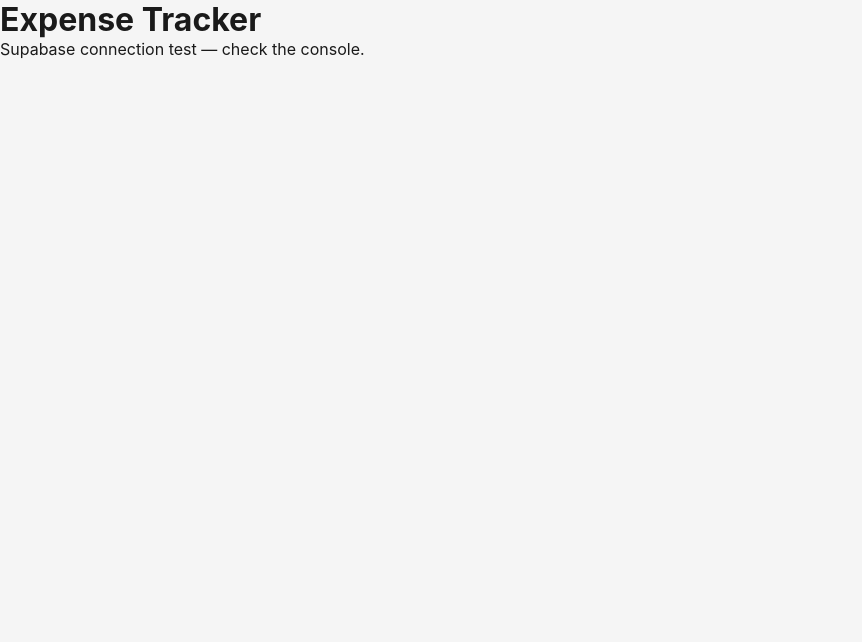
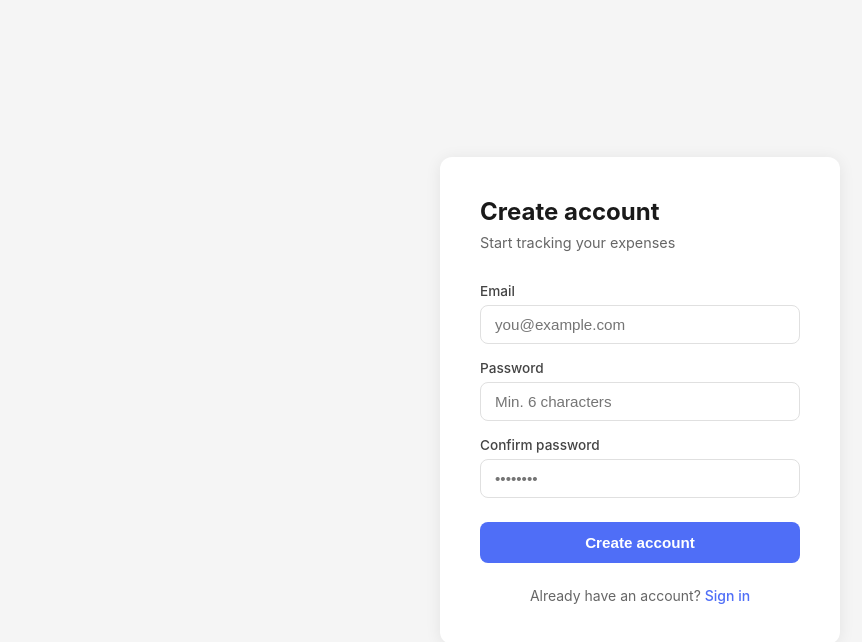
Before and after one commit to Shreyash-Bhimte/expense-tracker, a React (Vite) app: page /signup in a window 1280 px wide. Shown: the top 642 px of the page, without its empty margins (0-862 px from the left). Built offline with nearby package versions, Linux system fonts and the light colour scheme; no server answers.

Commit message:
feat: add Login and Signup page UI with React Router

```diff
--- a/package.json
+++ b/package.json
@@ -12,7 +12,8 @@
   "dependencies": {
     "@supabase/supabase-js": "^2.106.0",
     "react": "^19.2.6",
-    "react-dom": "^19.2.6"
+    "react-dom": "^19.2.6",
+    "react-router-dom": "^7.15.1"
   },
   "devDependencies": {
     "@eslint/js": "^10.0.1",
--- a/src/App.jsx
+++ b/src/App.jsx
@@ -1,26 +1,19 @@
-// Temporary connection test — will be replaced in Commit 3
+// Root component — defines all client-side routes for the application
 
-import { useEffect } from 'react';
-import { supabase } from './lib/supabaseClient';
+import { BrowserRouter, Routes, Route, Navigate } from 'react-router-dom';
+import Login from './pages/Login';
+import Signup from './pages/Signup';
 
 function App() {
-  useEffect(() => {
-    // Fetches the current auth session — returns null if no user is logged in.
-    // A successful response (even null) confirms the Supabase connection works.
-    supabase.auth.getSession().then(({ data, error }) => {
-      if (error) {
-        console.error('Supabase connection error:', error.message);
-      } else {
-        console.log('Supabase connected. Session:', data.session);
-      }
-    });
-  }, []);
-
   return (
-    <div>
-      <h1>Expense Tracker</h1>
-      <p>Supabase connection test — check the console.</p>
-    </div>
+    <BrowserRouter>
+      <Routes>
+        {/* Default route redirects to login */}
+        <Route path="/" element={<Navigate to="/login" replace />} />
+        <Route path="/login" element={<Login />} />
+        <Route path="/signup" element={<Signup />} />
+      </Routes>
+    </BrowserRouter>
   );
 }
 
--- /dev/null
+++ b/src/pages/Auth.module.css
@@ -0,0 +1,106 @@
+/* Shared layout for Login and Signup pages */
+
+.container {
+  min-height: 100vh;
+  display: flex;
+  align-items: center;
+  justify-content: center;
+  background-color: #F5F5F5;
+}
+
+.card {
+  background: #ffffff;
+  border-radius: 12px;
+  box-shadow: 0 2px 16px rgba(0, 0, 0, 0.08);
+  padding: 40px;
+  width: 100%;
+  max-width: 400px;
+}
+
+.title {
+  font-size: 1.5rem;
+  font-weight: 700;
+  color: #1a1a1a;
+  margin-bottom: 8px;
+}
+
+.subtitle {
+  font-size: 0.9rem;
+  color: #666;
+  margin-bottom: 32px;
+}
+
+.formGroup {
+  display: flex;
+  flex-direction: column;
+  gap: 6px;
+  margin-bottom: 16px;
+}
+
+.label {
+  font-size: 0.85rem;
+  font-weight: 500;
+  color: #444;
+}
+
+.input {
+  padding: 10px 14px;
+  border: 1.5px solid #e0e0e0;
+  border-radius: 8px;
+  font-size: 0.95rem;
+  outline: none;
+  transition: border-color 0.2s;
+}
+
+.input:focus {
+  border-color: #4F6EF7;
+}
+
+.button {
+  width: 100%;
+  padding: 12px;
+  background-color: #4F6EF7;
+  color: white;
+  border: none;
+  border-radius: 8px;
+  font-size: 0.95rem;
+  font-weight: 600;
+  cursor: pointer;
+  margin-top: 8px;
+  transition: background-color 0.2s;
+}
+
+.button:hover {
+  background-color: #3a57d4;
+}
+
+.button:disabled {
+  background-color: #a0aec0;
+  cursor: not-allowed;
+}
+
+.switchText {
+  text-align: center;
+  font-size: 0.875rem;
+  color: #666;
+  margin-top: 24px;
+}
+
+.switchText a {
+  color: #4F6EF7;
+  text-decoration: none;
+  font-weight: 500;
+}
+
+.switchText a:hover {
+  text-decoration: underline;
+}
+
+.error {
+  background-color: #fff0f0;
+  color: #c0392b;
+  padding: 10px 14px;
+  border-radius: 8px;
+  font-size: 0.875rem;
+  margin-bottom: 16px;
+}
--- /dev/null
+++ b/src/pages/Login.jsx
@@ -0,0 +1,65 @@
+// Login page — email/password form UI.
+// Auth logic wired up in Commit 4.
+
+import { useState } from 'react';
+import { Link } from 'react-router-dom';
+import styles from './Auth.module.css';
+
+function Login() {
+  // Controlled inputs — each keystroke updates state, input always reflects state
+  const [email, setEmail] = useState('');
+  const [password, setPassword] = useState('');
+
+  function handleSubmit(e) {
+    // Prevent browser's default form submission (page reload)
+    e.preventDefault();
+    console.log('Login submitted:', { email, password });
+  }
+
+  return (
+    <div className={styles.container}>
+      <div className={styles.card}>
+        <h1 className={styles.title}>Welcome back</h1>
+        <p className={styles.subtitle}>Sign in to your expense tracker</p>
+
+        <form onSubmit={handleSubmit}>
+          <div className={styles.formGroup}>
+            <label className={styles.label} htmlFor="email">Email</label>
+            <input
+              id="email"
+              type="email"
+              className={styles.input}
+              placeholder="you@example.com"
+              value={email}
+              onChange={(e) => setEmail(e.target.value)}
+              required
+            />
+          </div>
+
+          <div className={styles.formGroup}>
+            <label className={styles.label} htmlFor="password">Password</label>
+            <input
+              id="password"
+              type="password"
+              className={styles.input}
+              placeholder="••••••••"
+              value={password}
+              onChange={(e) => setPassword(e.target.value)}
+              required
+            />
+          </div>
+
+          <button type="submit" className={styles.button}>
+            Sign in
+          </button>
+        </form>
+
+        <p className={styles.switchText}>
+          Don't have an account? <Link to="/signup">Sign up</Link>
+        </p>
+      </div>
+    </div>
+  );
+}
+
+export default Login;
--- /dev/null
+++ b/src/pages/Signup.jsx
@@ -0,0 +1,77 @@
+// Signup page — email/password registration form UI.
+// Auth logic wired up in Commit 4.
+
+import { useState } from 'react';
+import { Link } from 'react-router-dom';
+import styles from './Auth.module.css';
+
+function Signup() {
+  const [email, setEmail] = useState('');
+  const [password, setPassword] = useState('');
+  const [confirmPassword, setConfirmPassword] = useState('');
+
+  function handleSubmit(e) {
+    e.preventDefault();
+    console.log('Signup submitted:', { email, password, confirmPassword });
+  }
+
+  return (
+    <div className={styles.container}>
+      <div className={styles.card}>
+        <h1 className={styles.title}>Create account</h1>
+        <p className={styles.subtitle}>Start tracking your expenses</p>
+
+        <form onSubmit={handleSubmit}>
+          <div className={styles.formGroup}>
+            <label className={styles.label} htmlFor="email">Email</label>
+            <input
+              id="email"
+              type="email"
+              className={styles.input}
+              placeholder="you@example.com"
+              value={email}
+              onChange={(e) => setEmail(e.target.value)}
+              required
+            />
+          </div>
+
+          <div className={styles.formGroup}>
+            <label className={styles.label} htmlFor="password">Password</label>
+            <input
+              id="password"
+              type="password"
+              className={styles.input}
+              placeholder="Min. 6 characters"
+              value={password}
+              onChange={(e) => setPassword(e.target.value)}
+              required
+            />
+          </div>
+
+          <div className={styles.formGroup}>
+            <label className={styles.label} htmlFor="confirmPassword">Confirm password</label>
+            <input
+              id="confirmPassword"
+              type="password"
+              className={styles.input}
+              placeholder="••••••••"
+              value={confirmPassword}
+              onChange={(e) => setConfirmPassword(e.target.value)}
+              required
+            />
+          </div>
+
+          <button type="submit" className={styles.button}>
+            Create account
+          </button>
+        </form>
+
+        <p className={styles.switchText}>
+          Already have an account? <Link to="/login">Sign in</Link>
+        </p>
+      </div>
+    </div>
+  );
+}
+
+export default Signup;
```
Also changed, not shown: 1 other file (tests, documents, lock files or other folders).
